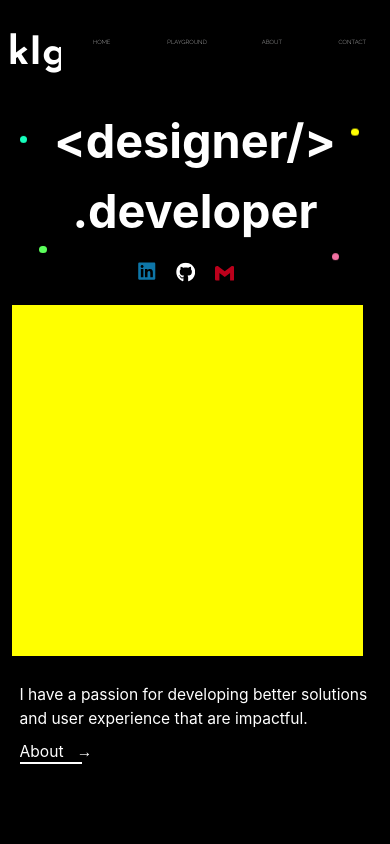
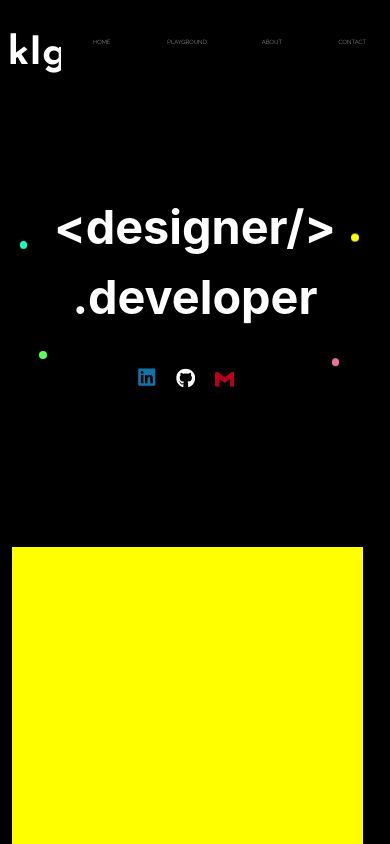
Before and after one commit to krunal-gamit/myportfolio, a React (Create React App) app: page / in a window 390 px wide. Shown: the top 844 px of the page. Built offline with nearby package versions, Linux system fonts and the light colour scheme; a web font is replaced by a local one.

Commit message:
updating the first page for mobile device

```diff
--- a/src/components/FirstPage.css
+++ b/src/components/FirstPage.css
@@ -133,10 +133,11 @@
 
 @media (max-width: 575px) {
   .name span {
-    margin-left: 18vw;
+    margin: 18vw;
     font-size: 3vw;
   }
   .tName span {
+    margin: 25vw 0 5vw 0;
     font-size: 12vw;
   }
 
--- a/src/components/SecondPage.css
+++ b/src/components/SecondPage.css
@@ -89,7 +89,7 @@ li {
 
 @media (max-width: 575px) {
   .intro {
-    margin: 90vw 1vw 5vw 5vw;
+    margin: 125vw 1vw 5vw 5vw;
     width: auto;
   }
   .intro span {
@@ -100,7 +100,7 @@ li {
   .box {
     height: 90vw;
     width: 90vw;
-    margin-left: 3vw;
+    margin: 40vw 0 0 3vw;
   }
 
   .linkAbout span:after {
```
